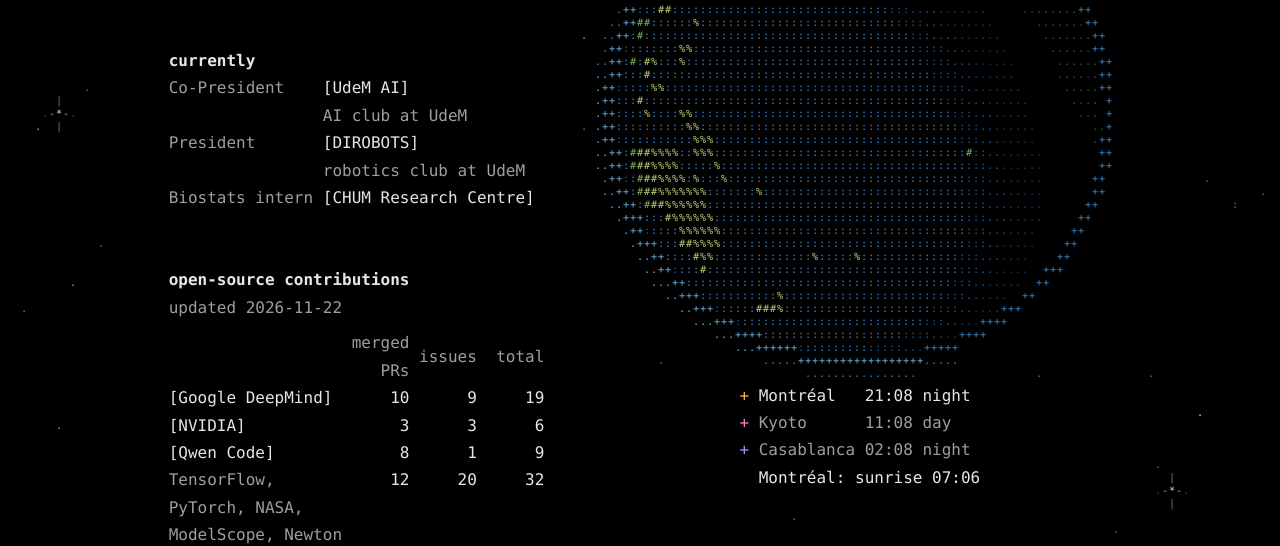
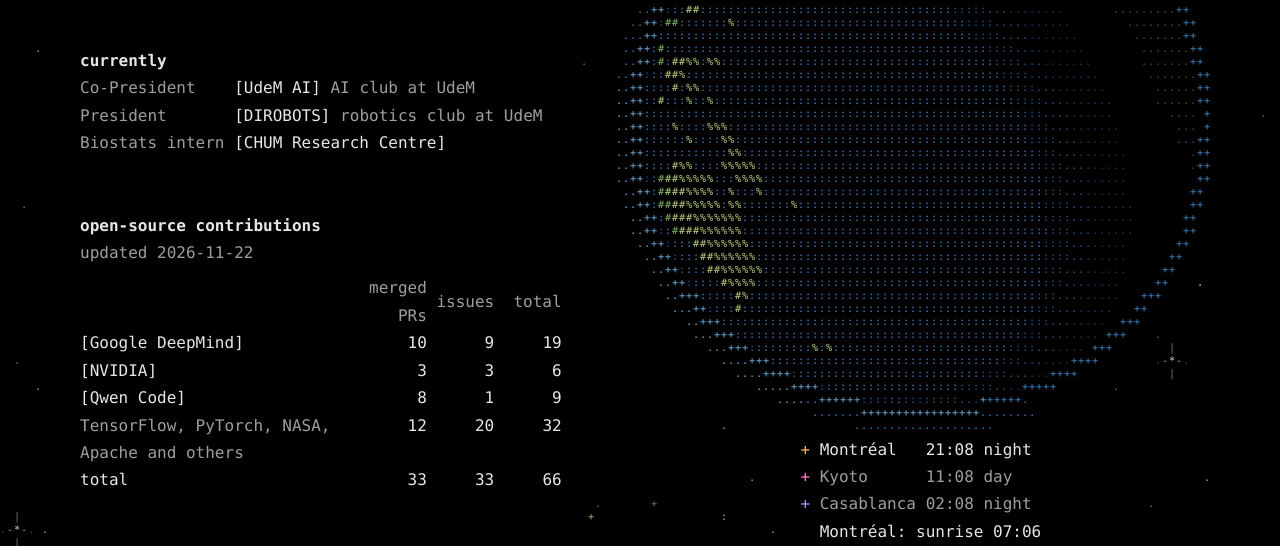
Before and after one commit to Nas01010101/nas01010101.github.io, a plain HTML site: page index.html in a window 1280 px wide. Shown: the part 229-775 px from the top of the page. Drawn offline with Linux system fonts and the light colour scheme; no server answers.

Commit message:
moved home text left so the planet has room

```diff
--- a/index.html
+++ b/index.html
@@ -34,8 +34,10 @@ main>#who{width:min(100%,39ch);margin:0 auto;padding-top:16px}
 /* The planet sits beside the text on landscape screens and above it on portrait ones; globe() reads the same query. */
 @media (min-width:600px) and (max-aspect-ratio:999/1000){html{font-size:16px}}
 @media (min-width:560px) and (min-aspect-ratio:1/1){.hero{align-items:flex-start;justify-content:center;padding:32px 0}}
-@media (min-width:760px) and (min-aspect-ratio:1/1){html{font-size:clamp(16px,min(.9vw,1.9vh),20px)}/* Text, a 4rem gap and the planet (at most .19 of the width or .35 of the height, times RIM 1.1, twice) sit centred as one group; planetX() mirrors the left margin on the right. */
-.hero{padding-left:max(16px,calc((100vw - 39ch - 4rem - min(41.8vw,77vh)) / 2))}}
+@media (min-width:760px) and (min-aspect-ratio:1/1){html{font-size:clamp(16px,min(.9vw,1.9vh),20px)}/* The text keeps to a left column so the planet gets the rest of the screen; planetX() centres it there. */
+.hero{padding-left:max(32px,5vw)}
+/* Wider than a phone's 39 columns, so each club and its description share one line. */
+#copy{width:50ch}}
 h1{margin:0 0 .857rem;font:700 2rem/1.2 var(--mono)}
 /* Section names are the one bold step between the name and the body. */
 .roles th .t,.pr .t:first-child,#reading .split .t:first-child{color:var(--fg);font-weight:700}
@@ -98,7 +100,7 @@ a:focus-visible{outline:1px solid var(--fg);outline-offset:2px}
         <tr data-prs="10"><td class="orgs"><span class="t"><a href="https://github.com/search?q=author%3ANas01010101+org%3Agoogle-deepmind&amp;type=pullrequests">Google DeepMind</a></span></td><td class="num"><span class="t">10</span></td><td class="num"><span class="t">9</span></td><td class="num"><span class="t">19</span></td></tr>
         <tr data-prs="3"><td class="orgs"><span class="t"><a href="https://github.com/search?q=author%3ANas01010101+org%3ANVIDIA&amp;type=pullrequests">NVIDIA</a></span></td><td class="num"><span class="t">3</span></td><td class="num"><span class="t">3</span></td><td class="num"><span class="t">6</span></td></tr>
         <tr data-prs="8"><td class="orgs"><span class="t"><a href="https://github.com/search?q=author%3ANas01010101+org%3AQwenLM&amp;type=pullrequests">Qwen Code</a></span></td><td class="num"><span class="t">8</span></td><td class="num"><span class="t">1</span></td><td class="num"><span class="t">9</span></td></tr>
-        <tr data-prs="12"><td class="orgs"><span class="t m">TensorFlow, PyTorch, NASA, ModelScope, Newton Physics, Dora, Huawei, Apache and others</span></td><td class="num"><span class="t">12</span></td><td class="num"><span class="t">20</span></td><td class="num"><span class="t">32</span></td></tr>
+        <tr data-prs="12"><td class="orgs"><span class="t m">TensorFlow, PyTorch, NASA, Apache and others</span></td><td class="num"><span class="t">12</span></td><td class="num"><span class="t">20</span></td><td class="num"><span class="t">32</span></td></tr>
         <tr><td><span class="t">total</span></td><td class="num"><span class="t">33</span></td><td class="num"><span class="t">33</span></td><td class="num"><span class="t">66</span></td></tr>
       </table>
       <!-- prs:end -->
@@ -127,8 +129,8 @@ reading.hidden = !READING.length;
 if (READING.length) renderPaper(document.getElementById('paper'), READING[0]);
 const side = matchMedia('(min-width:560px) and (min-aspect-ratio:1/1)');
 const scale = () => Math.min(devicePixelRatio || 1, 2);
-// Beside the text, the planet is centred between the 4rem gap and a right margin as wide as the left one.
-const planetX = () => { const r = copy.getBoundingClientRect(), gap = 4 * parseFloat(getComputedStyle(document.documentElement).fontSize); return side.matches ? (r.right + gap + W - r.left) / 2 : W / 2; };
+// Beside the text, the planet is centred in the space right of the text column.
+const planetX = () => (side.matches ? (copy.getBoundingClientRect().right + W) / 2 : W / 2);
 // Beside the text, the planet's caption stays in the planet's column.
 function fitColumn() {
   const x = planetX(), width = side.matches ? 2 * Math.min(x - copy.getBoundingClientRect().right - 8, W - x - 8) : W - 32;
@@ -216,7 +218,7 @@ function globe() {
   // Beside the text: clear of the text column.
   // The first screen, not the text column: the text runs past it, and centring on the text pushed the planet below the fold.
   const view = Math.min(H, innerHeight);
-  const fit = space => Math.min(W * .19, view * .35, space / 2 / RIM, (W - text.right) / 2 / RIM - 8), x = planetX();
+  const fit = space => Math.min(W * .24, view * .35, space / 2 / RIM, (W - text.right) / 2 / RIM - 8), x = planetX();
   let room = view - link - above - 16, R = fit(room);
   // No room for the link beside the planet's shoulder, so it takes a row above the planet.
   if (x + R * .71 + spin.offsetWidth + 8 > W) { above += tag; room -= tag; R = fit(room); }
```
Also changed, not shown: 1 other file.
